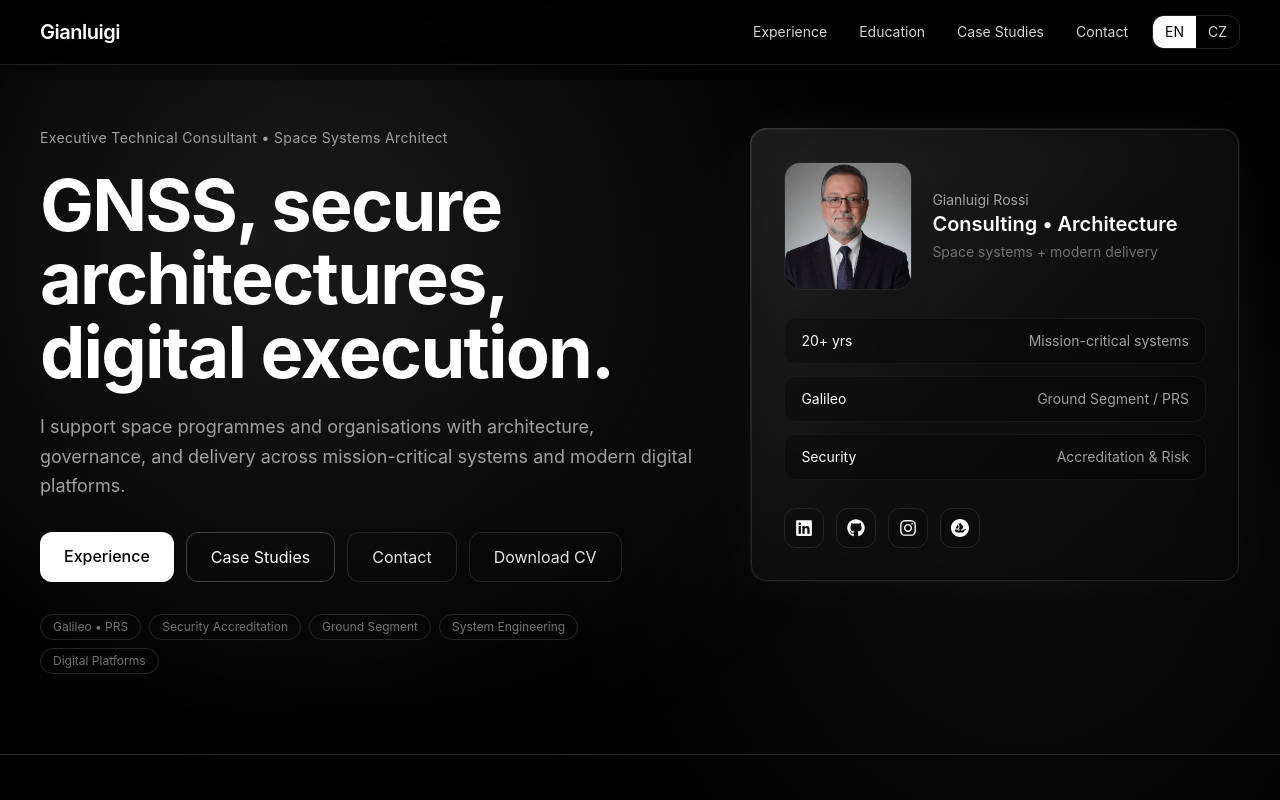
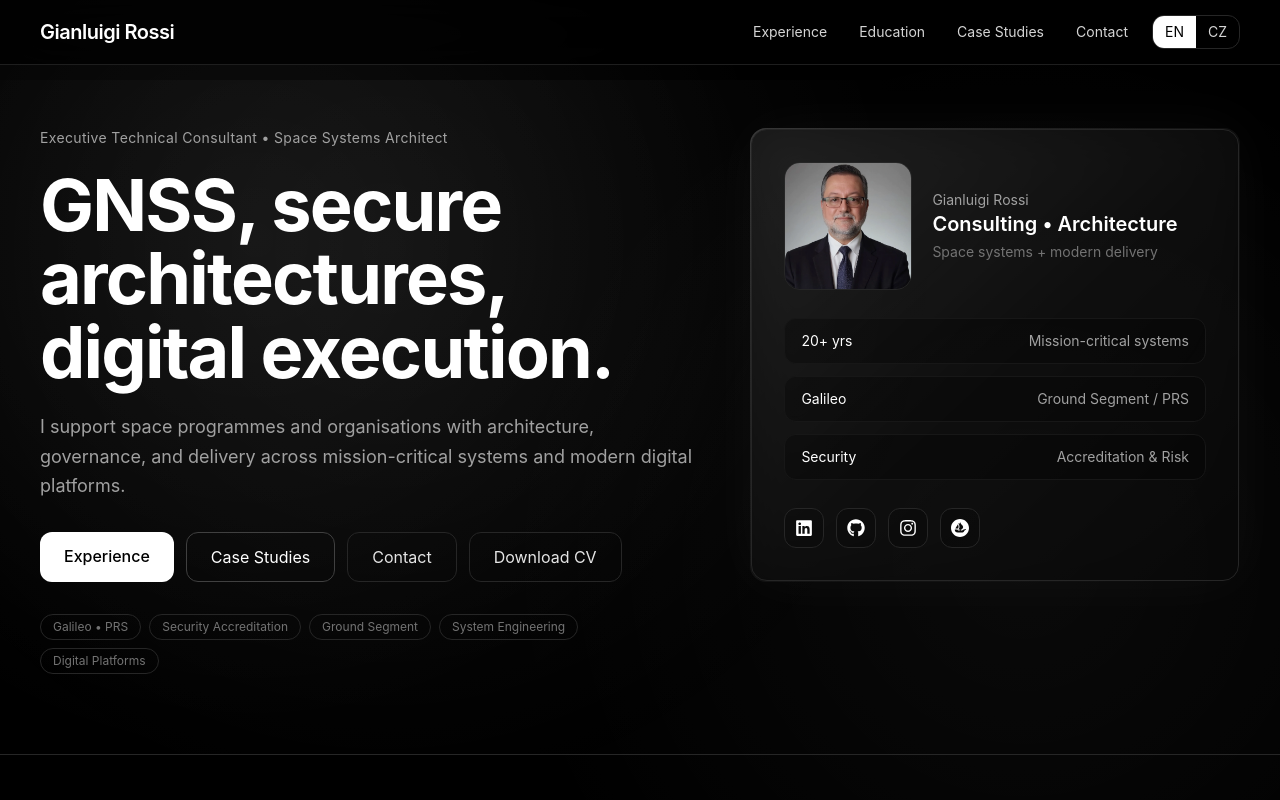
Before and after one commit to galileo73/portfolio, a React (Vite) app: page / in a window 1280 px wide. Shown: the top 800 px of the page. Built offline with nearby package versions, Linux system fonts and the light colour scheme.

Commit message:
20260402: Exospace email addeed

```diff
--- a/src/components/layout/Header.tsx
+++ b/src/components/layout/Header.tsx
@@ -12,7 +12,7 @@ export default function Header() {
             href="#"
             className="text-xl font-semibold tracking-tight text-white"
           >
-            Gianluigi
+            Gianluigi Rossi
           </a>
 
           <div className="flex items-center gap-6">
```
